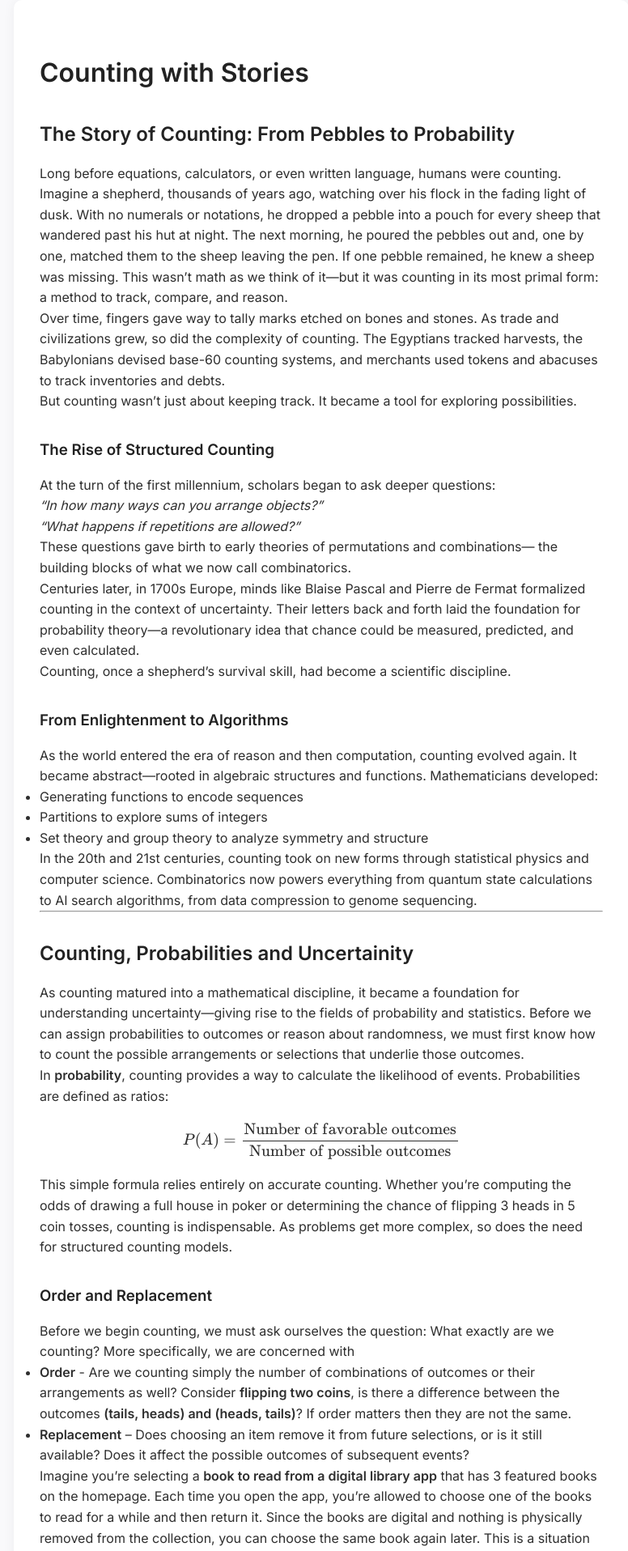
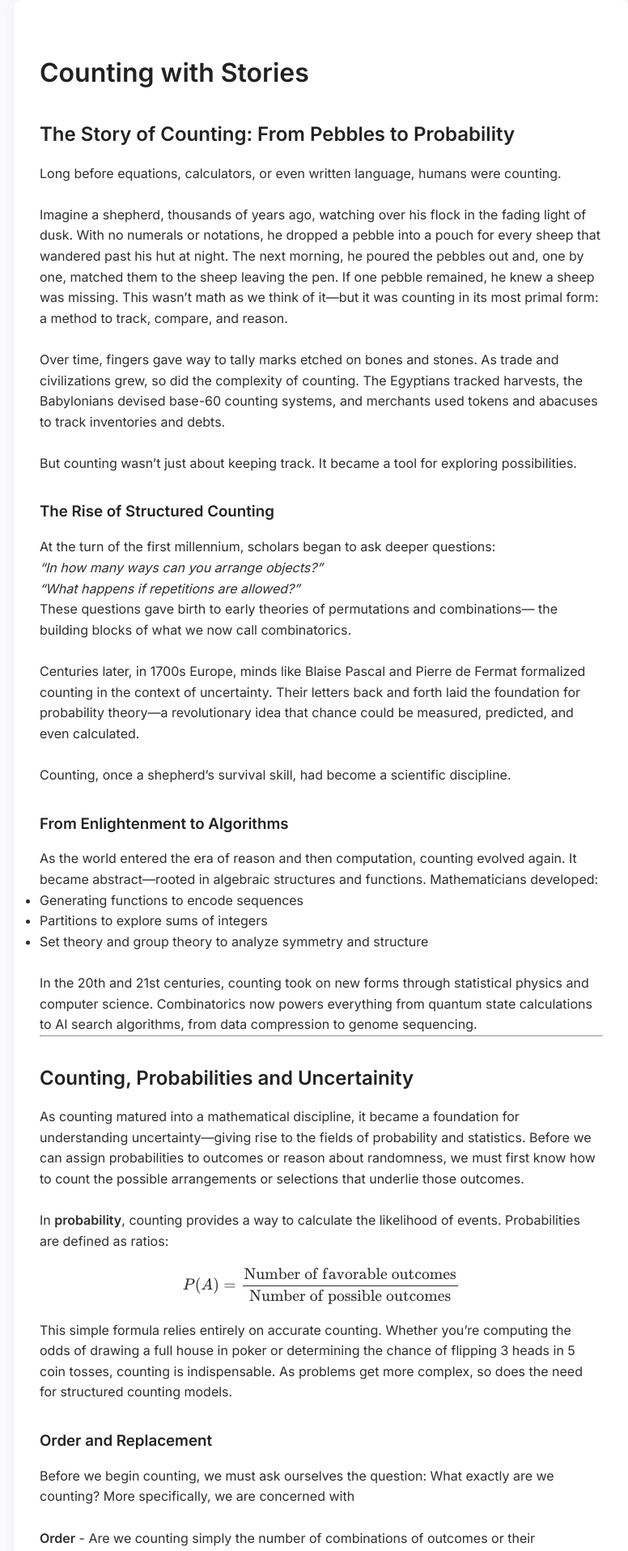
Before and after one commit to 21f3002975/21f3002975.github.io, a Jekyll site: the page built from index.md, in a window 1280 px wide. Shown: the top 1916 px of the page at 81% size, without its empty margins (307-1083 px from the left). Built offline with Jekyll 4.4.1, drawn with Linux system fonts in a browser that asks for light colours; nearby versions of some CDN libraries.

Commit message:
Story proof update

```diff
--- a/index.md
+++ b/index.md
@@ -9,11 +9,11 @@ mathjax: true
 ## The Story of Counting: From Pebbles to Probability
 
 Long before equations, calculators, or even written language, humans were counting.
-<br>
+<br><br>
 Imagine a shepherd, thousands of years ago, watching over his flock in the fading light of dusk. With no numerals or notations, he dropped a pebble into a pouch for every sheep that wandered past his hut at night. The next morning, he poured the pebbles out and, one by one, matched them to the sheep leaving the pen. If one pebble remained, he knew a sheep was missing. This wasn’t math as we think of it—but it was counting in its most primal form: a method to track, compare, and reason.
-<br>
+<br><br>
 Over time, fingers gave way to tally marks etched on bones and stones. As trade and civilizations grew, so did the complexity of counting. The Egyptians tracked harvests, the Babylonians devised base-60 counting systems, and merchants used tokens and abacuses to track inventories and debts.
-<br>
+<br><br>
 But counting wasn’t just about keeping track. It became a tool for exploring possibilities.
 
 ### The Rise of Structured Counting
@@ -22,9 +22,9 @@ At the turn of the first millennium, scholars began to ask deeper questions:
 *“In how many ways can you arrange objects?”*
 *“What happens if repetitions are allowed?”*
 These questions gave birth to early theories of permutations and combinations— the building blocks of what we now call combinatorics.
-<br>
+<br><br>
 Centuries later, in 1700s Europe, minds like Blaise Pascal and Pierre de Fermat formalized counting in the context of uncertainty. Their letters back and forth laid the foundation for probability theory—a revolutionary idea that chance could be measured, predicted, and even calculated.
-<br>
+<br><br>
 Counting, once a shepherd’s survival skill, had become a scientific discipline.
 
 ### From Enlightenment to Algorithms
@@ -34,7 +34,7 @@ As the world entered the era of reason and then computation, counting evolved ag
 - Generating functions to encode sequences
 - Partitions to explore sums of integers
 - Set theory and group theory to analyze symmetry and structure
-<br>
+<br><br>
 In the 20th and 21st centuries, counting took on new forms through statistical physics and computer science. Combinatorics now powers everything from quantum state calculations to AI search algorithms, from data compression to genome sequencing.
 
 ---
@@ -42,7 +42,7 @@ In the 20th and 21st centuries, counting took on new forms through statistical p
 ## Counting, Probabilities and Uncertainity
 
 As counting matured into a mathematical discipline, it became a foundation for understanding uncertainty—giving rise to the fields of probability and statistics. Before we can assign probabilities to outcomes or reason about randomness, we must first know how to count the possible arrangements or selections that underlie those outcomes.
-<br>
+<br><br>
 In **probability**, counting provides a way to calculate the likelihood of events. Probabilities are defined as ratios:
 
 $$
@@ -54,16 +54,16 @@ This simple formula relies entirely on accurate counting. Whether you're computi
 ### Order and Replacement
 
 Before we begin counting, we must ask ourselves the question: What exactly are we counting? More specifically, we are concerned with
-<br>
-- **Order** - Are we counting simply the number of combinations of outcomes or their arrangements as well?
+<br><br>
+**Order** - Are we counting simply the number of combinations of outcomes or their arrangements as well?
 Consider **flipping two coins**, is there a difference between the outcomes **(tails, heads) and (heads, tails)**? If order matters then they are not the same.
 
-- **Replacement** – Does choosing an item remove it from future selections, or is it still available? Does it affect the possible outcomes of subsequent events?
-<br>
+**Replacement** – Does choosing an item remove it from future selections, or is it still available? Does it affect the possible outcomes of subsequent events?
+<br><br>
 Imagine you're selecting a **book to read from a digital library app** that has 3 featured books on the homepage. Each time you open the app, you're allowed to choose one of the books to read for a while and then return it. Since the books are digital and nothing is physically removed from the collection, you can choose the same book again later. This is a situation with **replacement**—each selection doesn't change the set of available options for the next round.
-<br>
+<br><br>
 Compare that to a physical book fair, where if you pick a book and take it home, it's no longer on the shelf. The remaining options shrink after each selection—that's **without replacement**.
-<br>
+<br><br>
 Answering these two questions on order and repitition yields 4 separate categories of counting problems,
 
 
@@ -85,7 +85,7 @@ When faced with a complex-looking combinatorial identity, it’s tempting to div
 ### What is a Story Proof?
 
 A story proof doesn’t rely on manipulating symbols. Instead, it relies on **understanding what the expression actually counts**, and then telling a different “story” that counts the same thing in another way.
-<br>
+<br><br>
 At its heart, a story proof answers the question:
 > *Can I interpret both sides of this identity as counting the same thing, but from different perspectives?*
 
```
